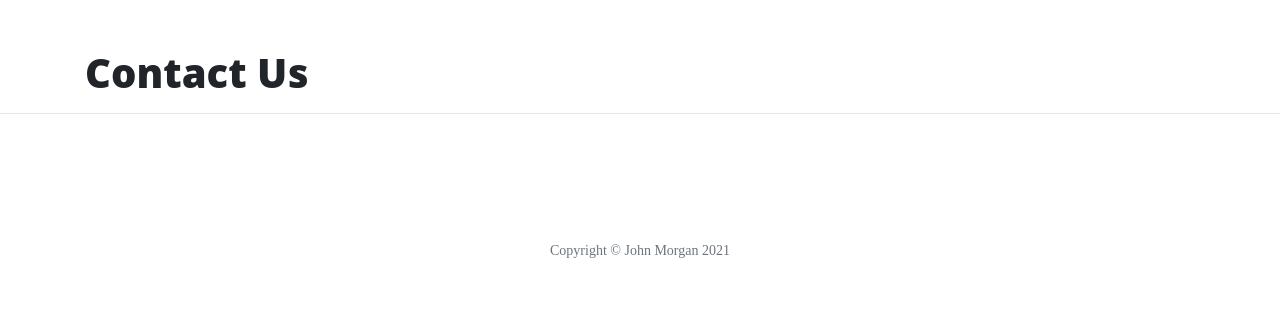
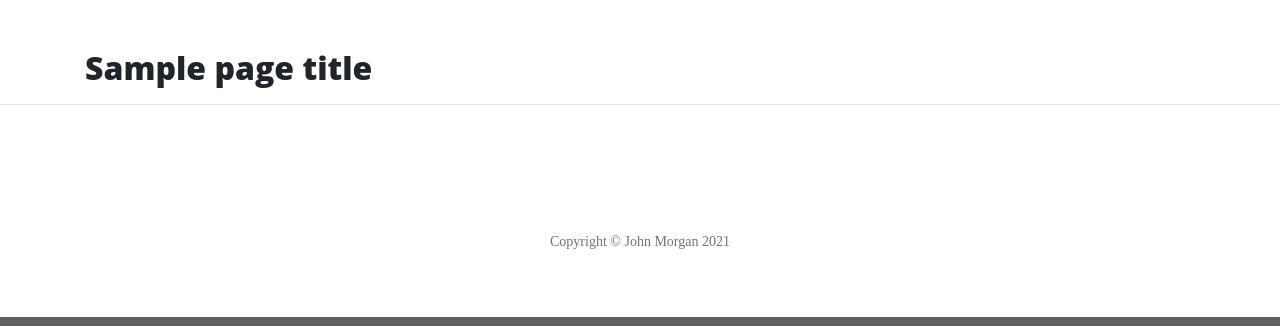
Before and after one commit to Johnny-Morgan/thorin-flask-app, a Flask app: template templates/contact.html in a window 1280 px wide. Shown: the part 629-955 px from the top of the page. Run offline with Flask 2, Linux system fonts and the light colour scheme; the template is opened without the code that fills it: most values are stand-ins (such as "Sample title", 1, 10 or a date in 2020); some libraries are stand-ins or nearby versions.

Commit message:
Add page_title variables

```diff
--- a/app.py
+++ b/app.py
@@ -12,12 +12,12 @@ def index():
 
 @app.route("/about")
 def about():
-    return render_template('about.html')
+    return render_template('about.html', page_title="About")
 
 
 @app.route("/contact")
 def contact():
-    return render_template('contact.html')
+    return render_template('contact.html', page_title="Contact Us")
 
 
 if __name__ == "__main__":
--- a/templates/about.html
+++ b/templates/about.html
@@ -1,7 +1,8 @@
 {% extends 'base.html' %}
 
 {% block content%}
-<h2>About Page</h2>
+
+<h2>{{ page_title }}</h2>
 <p>
     The formation of the group grew out of a meeting Gandalf had with Thorin in Bree which kindled Thorin's interest in
     recapturing his long lost family inheritance. (Thorin's grandfather had been the king of the Lonely Mountain when
--- a/templates/contact.html
+++ b/templates/contact.html
@@ -1,4 +1,4 @@
 {% extends 'base.html' %}
 {% block content %}
-<h1>Contact Us</h1>
+<h2>{{ page_title }}</h2>
 {% endblock%}
```
